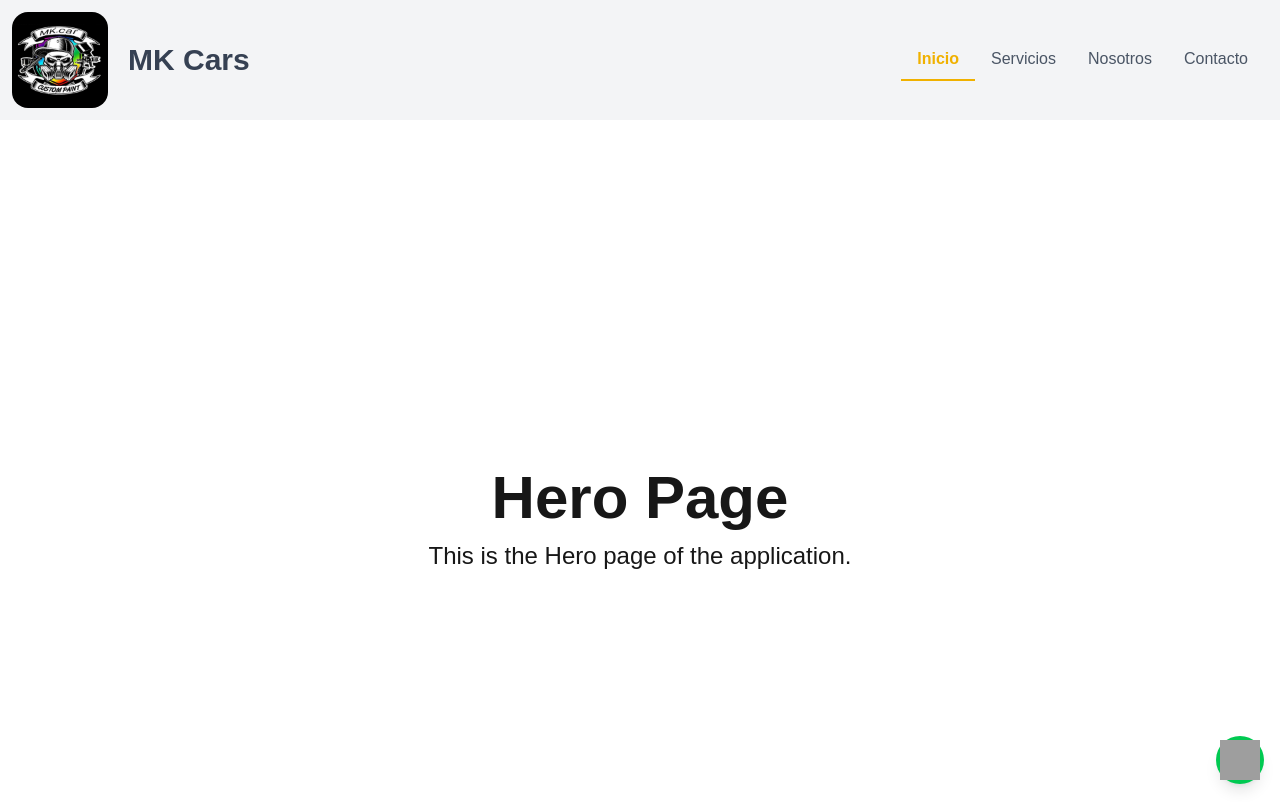
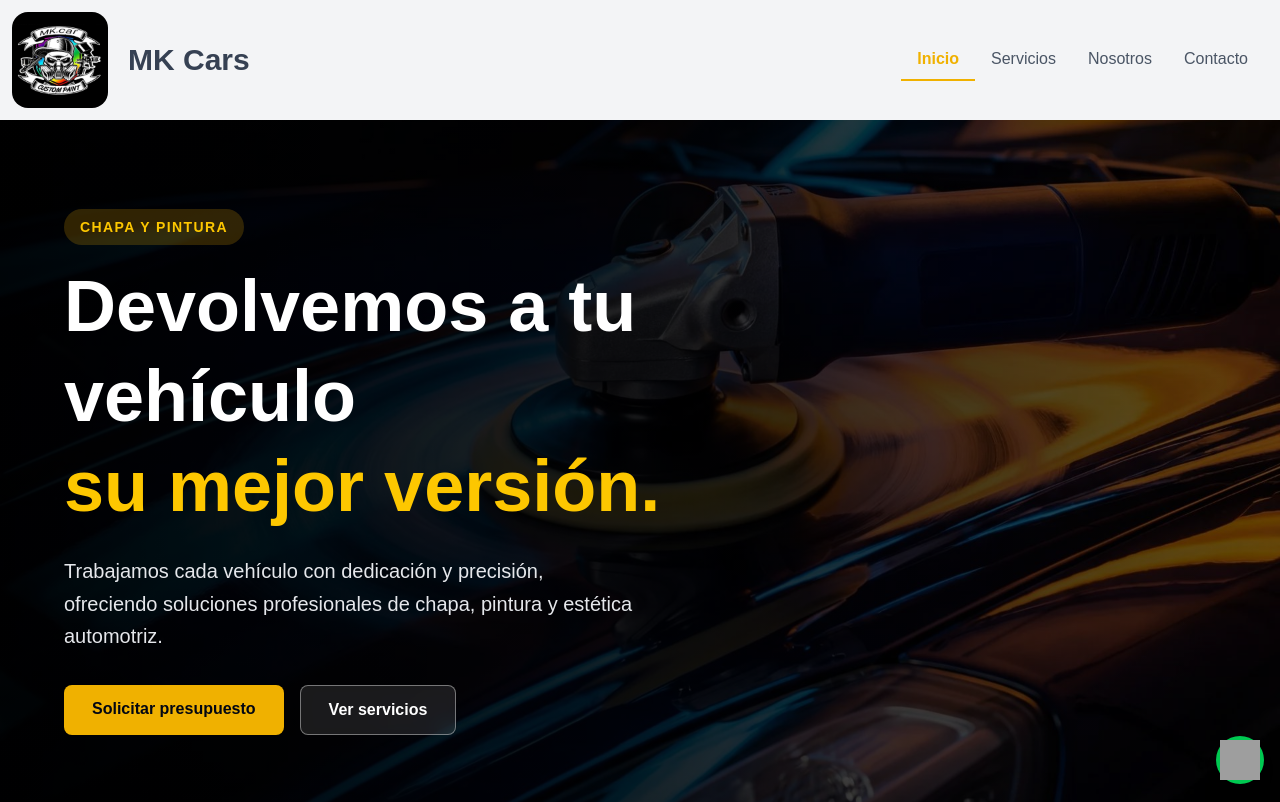
Before and after one commit to AgustinKowalczuk/Mk-LandingPage, a Next.js app in the folder taller-chapa-pintura/: page / in a window 1280 px wide. Shown: the top 802 px of the page. Built offline with nearby package versions, Linux system fonts and the light colour scheme; grey boxes are pictures that could not be loaded.

Commit message:
charge image to hero and better structure

```diff
--- a/taller-chapa-pintura/src/components/Hero.tsx
+++ b/taller-chapa-pintura/src/components/Hero.tsx
@@ -1,17 +1,64 @@
+const ilustrativeImg = "/images/hero/hero-car.jpg";
 
 const Hero = () => {
   return (
-        <div className="flex flex-col items-center justify-center min-h-screen py-2">
-            <main className="flex flex-col items-center justify-center w-full flex-1 px-20 text-center">
-                <h1 className="text-6xl font-bold">
-                    Hero Page
+    <section className="relative min-h-[calc(100vh-96px)] overflow-hidden bg-gray-950">
+
+      <div className="absolute inset-0">
+        <img
+          src={ilustrativeImg}
+          alt="Profesional realizando pulido automotriz"
+          className="h-full w-full object-cover"
+        />
+
+        <div className="absolute inset-0 bg-black/60" />
+
+        <div className="absolute inset-0 bg-linear-to-r from-black/90 via-black/60 to-transparent" />
+      </div>
+
+      <div className="relative z-10 mx-auto flex min-h-[calc(100vh-96px)] max-w-7xl items-center px-6 py-20 sm:px-10 lg:px-16">
+
+        <main className="max-w-2xl text-white">
+
+          <span className="mb-4 inline-block rounded-full bg-yellow-500/20 px-4 py-2 text-sm font-semibold uppercase tracking-widest text-yellow-400">
+            Chapa y pintura
+          </span>
+
+          <h1 className="text-5xl font-bold leading-tight sm:text-6xl lg:text-7xl">
+            Devolvemos a tu vehículo
+            <span className="block text-yellow-400">
+              su mejor versión.
+            </span>
           </h1>
-                <p className="mt-3 text-2xl">
-                    This is the Hero page of the application.
+
+          <p className="mt-6 max-w-xl text-lg leading-relaxed text-gray-200 sm:text-xl">
+            Trabajamos cada vehículo con dedicación y precisión,
+            ofreciendo soluciones profesionales de chapa, pintura
+            y estética automotriz.
           </p>
+
+          <div className="mt-8 flex flex-col gap-4 sm:flex-row">
+
+            <a
+              href="#contacto"
+              className="rounded-lg bg-yellow-500 px-7 py-3 text-center font-bold text-gray-950 transition hover:bg-yellow-400"
+            >
+              Solicitar presupuesto
+            </a>
+
+            <a
+              href="#servicios"
+              className="rounded-lg border border-white/40 bg-white/10 px-7 py-3 text-center font-semibold text-white backdrop-blur-sm transition hover:bg-white/20"
+            >
+              Ver servicios
+            </a>
+
+          </div>
+
         </main>
       </div>
+    </section>
   );
-}
+};
 
 export default Hero;
```
Also changed, not shown: taller-chapa-pintura/public/images/hero/hero-car.jpg (added). Lines whose indentation alone changed are shown as unchanged.
